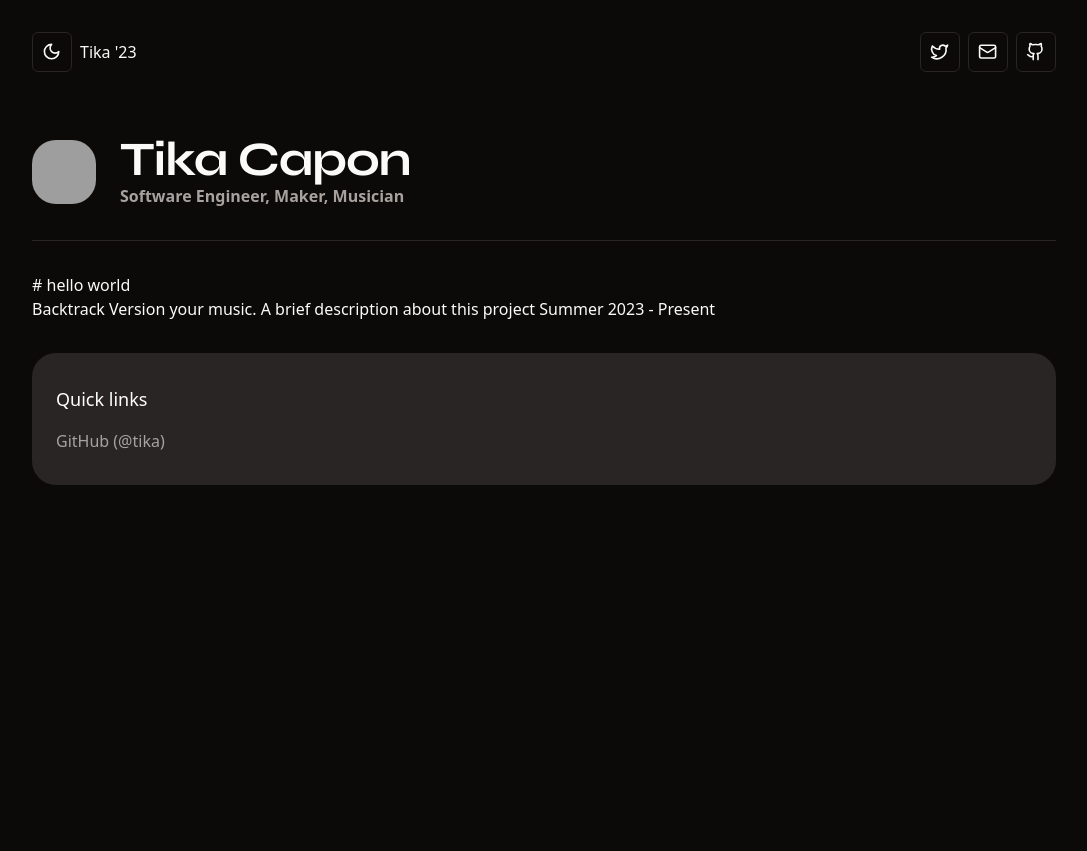
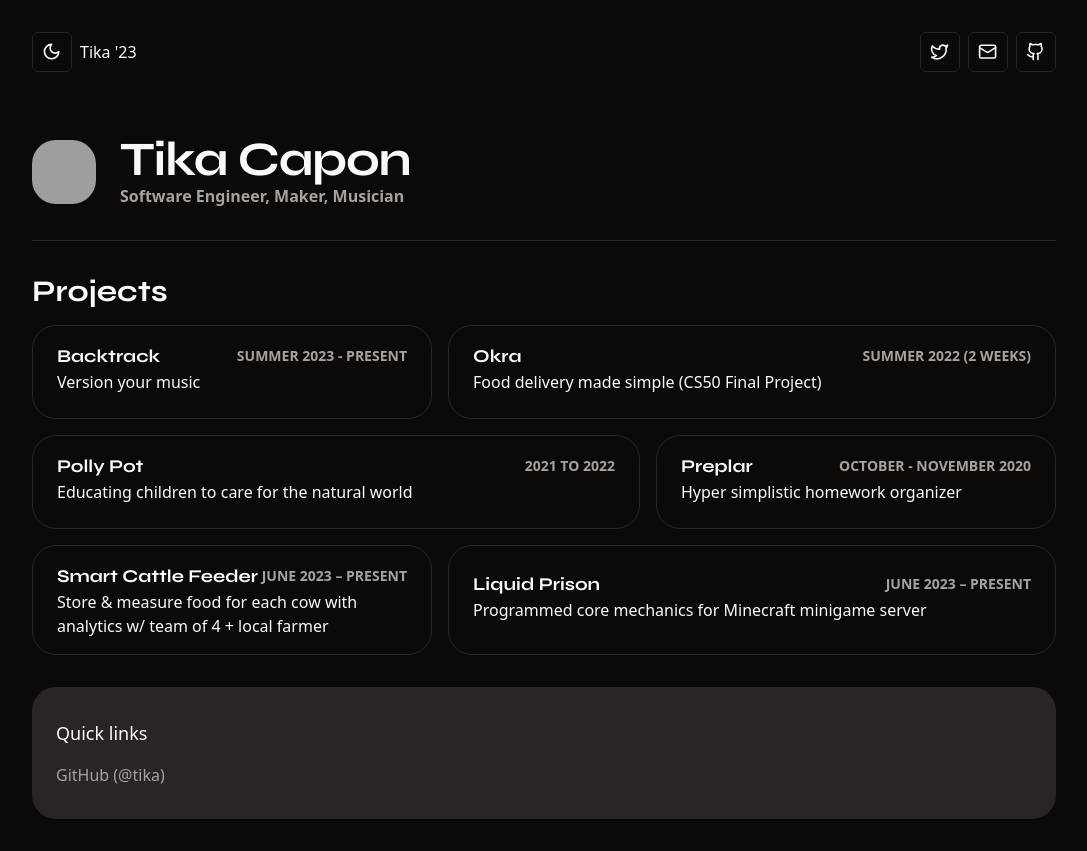
Before and after one commit to tika/planet-tika, a Next.js app: page / in a window 1280 px wide. Shown: the whole page, without its empty margins (96-1183 px from the left). Before the commit the page ends 800 px from the top, so only its background shows below. Built offline with nearby package versions, Linux system fonts and the light colour scheme; grey boxes are pictures that could not be loaded.

Commit message:
feat: add some projects

```diff
--- a/src/app/globals.css
+++ b/src/app/globals.css
@@ -90,4 +90,20 @@
     font-family: var(--font-syne);
     font-weight: 700;
   }
+
+  /* .a {
+    position: absolute;
+    top: 0;
+    width: 100%;
+    height: 100%;
+    background: moccasin;
+    mix-blend-mode: multiply;
+  } */
+
+  .b {
+    height: 100%;
+    background: linear-gradient(30deg, red, transparent),
+      url(https://grainy-gradients.vercel.app/noise.svg);
+    filter: contrast(250%) brightness(900%);
+  }
 }
--- a/src/app/page.tsx
+++ b/src/app/page.tsx
@@ -1,5 +1,6 @@
 import { Avatar } from "@/components/avatar";
 import { TextLink } from "@/components/link";
+import { ProjectPreview } from "@/components/project-preview";
 import { ThemeToggle } from "@/components/theme-toggle";
 import { buttonVariants } from "@/components/ui/button";
 import { cn } from "@/lib/utils";
@@ -91,6 +92,16 @@ export default async function Home() {
       <div className="flex items-center gap-6">
         <Avatar />
         <div>
+          {/* <div className="absolute top-30 left-0 w-full h-full -z-10">
+            <div className="w-full h-96 relative rounded-3xl overflow-none ">
+              <div
+                className={`b bg-[linear-gradient(30deg, red, transparent),
+      url(https://grainy-gradients.vercel.app/noise.svg)] rounded-full z-10 bg-black`}
+              ></div>
+              <div className="absolute top-0 w-full h-full bg-blue-500 mix-blend-multiply rounded-full blur-3xl"></div>
+            </div>
+          </div> */}
+
           <h1 className="scroll-m-20 text-4xl font-extrabold tracking-tight lg:text-5xl">
             Tika Capon
           </h1>
@@ -101,14 +112,15 @@ export default async function Home() {
       </div>
       <hr className="my-8" />
       <div>
-        <div>
+        <h1 className="text-3xl mb-4">Projects</h1>
+        <div className="flex flex-col lg:grid lg:grid-cols-5 gap-4">
           {content.map((it, i) => (
-            <p key={i}>{it}</p>
+            <ProjectPreview key={i} parts={it.split("\n")} />
           ))}
         </div>
       </div>
       <div className="bg-muted rounded-3xl py-8 px-6 text-muted-foreground mt-8">
-        <p className="text-white text-lg mb-4">Quick links</p>
+        <p className="text-primary text-lg mb-4">Quick links</p>
         <TextLink url="https://github.com/tika">GitHub (@tika)</TextLink>
       </div>
     </main>
--- /dev/null
+++ b/src/components/project-preview.tsx
@@ -0,0 +1,25 @@
+"use client";
+
+import { cn } from "@/lib/utils";
+
+export function ProjectPreview({ parts }: { parts: string[] }) {
+  // Take each line and render our preview
+  console.log(parts);
+  return (
+    <div
+      className={cn(
+        "border rounded-3xl px-6 py-4 flex flex-col justify-center"
+      )}
+      style={{ gridColumn: `span ${parts[3]} / span ${parts[3]}` }}
+    >
+      <div className="flex items-center justify-between">
+        <h1 className="text-lg">{parts[0]}</h1>
+        <p className="font-bold text-muted-foreground uppercase text-sm">
+          {parts[2]}
+        </p>
+      </div>
+
+      <p className="min-h-[2em]">{parts[1]}</p>
+    </div>
+  );
+}
--- /dev/null
+++ b/src/md/a-backtrack.md
@@ -0,0 +1,4 @@
+Backtrack
+Version your music
+Summer 2023 - Present
+2
--- /dev/null
+++ b/src/md/b-okra.md
@@ -0,0 +1,4 @@
+Okra
+Food delivery made simple (CS50 Final Project)
+Summer 2022 (2 weeks)
+3
--- a/src/md/b.md
+++ /dev/null
@@ -1 +0,0 @@
-# hello world
--- a/src/md/backtrack.md
+++ /dev/null
@@ -1,3 +0,0 @@
-Backtrack
-Version your music. A brief description about this project
-Summer 2023 - Present
--- /dev/null
+++ b/src/md/c-polly-pot.md
@@ -0,0 +1,4 @@
+Polly Pot
+Educating children to care for the natural world
+2021 to 2022
+3
--- /dev/null
+++ b/src/md/d-preplar.md
@@ -0,0 +1,4 @@
+Preplar
+Hyper simplistic homework organizer
+October - November 2020
+2
--- /dev/null
+++ b/src/md/e-cow-feeder.md
@@ -0,0 +1,4 @@
+Smart Cattle Feeder
+Store & measure food for each cow with analytics w/ team of 4 + local farmer
+June 2023 – Present
+2
--- /dev/null
+++ b/src/md/f-liquid-prison.md
@@ -0,0 +1,4 @@
+Liquid Prison
+Programmed core mechanics for Minecraft minigame server
+June 2023 – Present
+3
```
